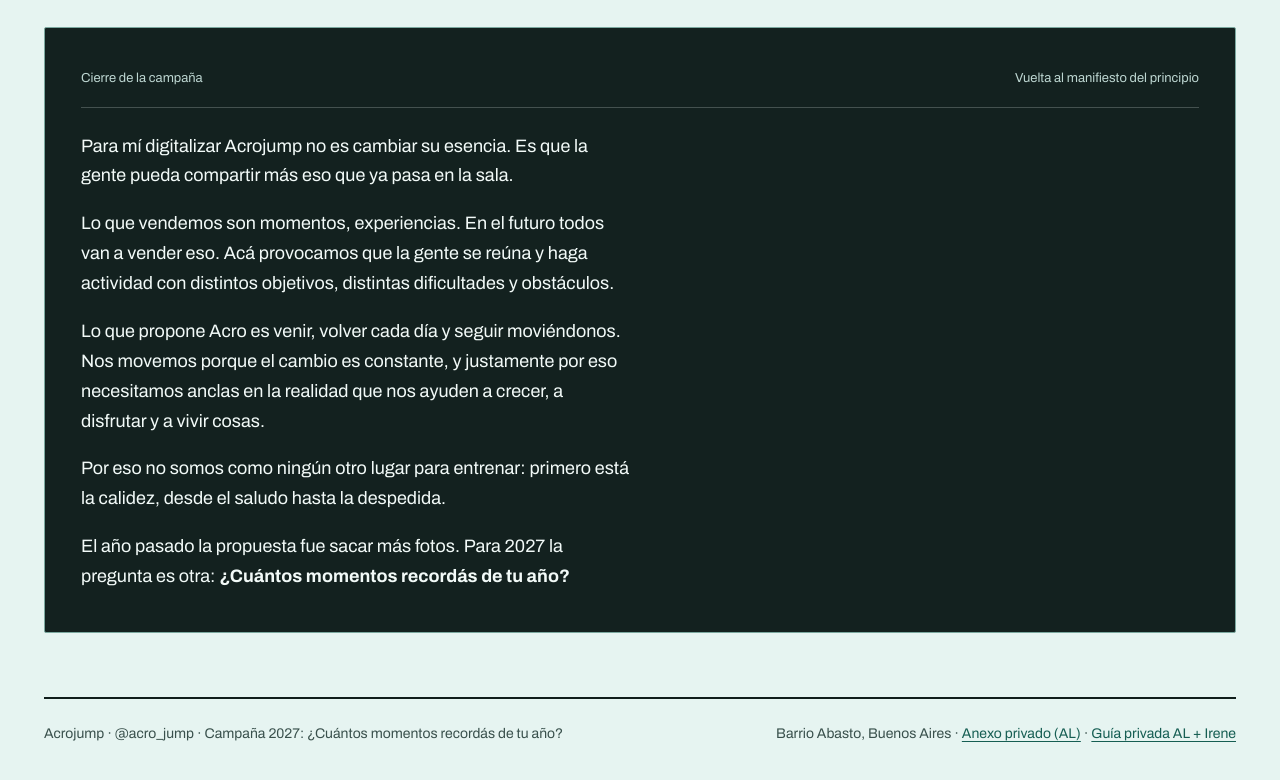
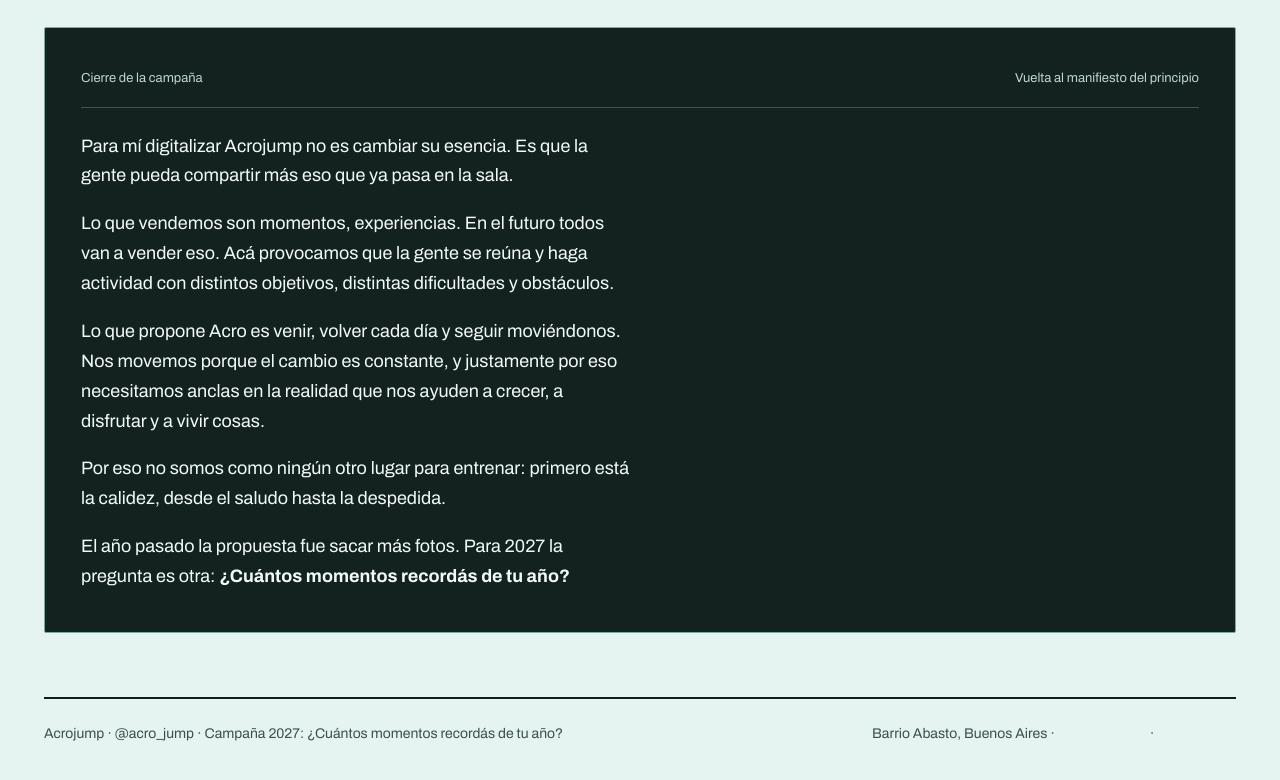
Before and after one commit to anrs87/acrojump-2027, a plain HTML site: page guias_metodologicas/presentacion_acro_2027.html in a window 1280 px wide. Shown: the part 9918-10698 px from the top of the page. Drawn offline with nearby package versions, Linux system fonts and the light colour scheme.

Commit message:
Links privados ocultos en footer y nueva clave para guia privada

```diff
--- a/guias_metodologicas/presentacion_acro_2027.html
+++ b/guias_metodologicas/presentacion_acro_2027.html
@@ -1275,6 +1275,12 @@
     }
 
     /* FOOTER DEL PLIEGO */
+    .ghost-link,
+    .ghost-link:hover {
+      color: var(--bg-page);
+      text-decoration: none;
+    }
+
     .colophon {
       margin-top: 64px;
       padding-top: 24px;
@@ -2019,7 +2025,7 @@
 
     <footer class="colophon">
       <span>Acrojump · @acro_jump · Campaña 2027: ¿Cuántos momentos recordás de tu año?</span>
-      <span>Barrio Abasto, Buenos Aires · <a href="./agente_virtual_acro_2027.html">Anexo privado (AL)</a> · <a href="./guia_privada_al_reunion.html">Guía privada AL + Irene</a></span>
+      <span>Barrio Abasto, Buenos Aires · <a class="ghost-link" href="./agente_virtual_acro_2027.html">Anexo privado</a> · <a class="ghost-link" href="./guia_privada_al_reunion.html">Guía privada</a></span>
     </footer>
   </div>
 
```
Also changed, not shown: guias_metodologicas/guia_privada_al_reunion.html (+2 -2 lines).
